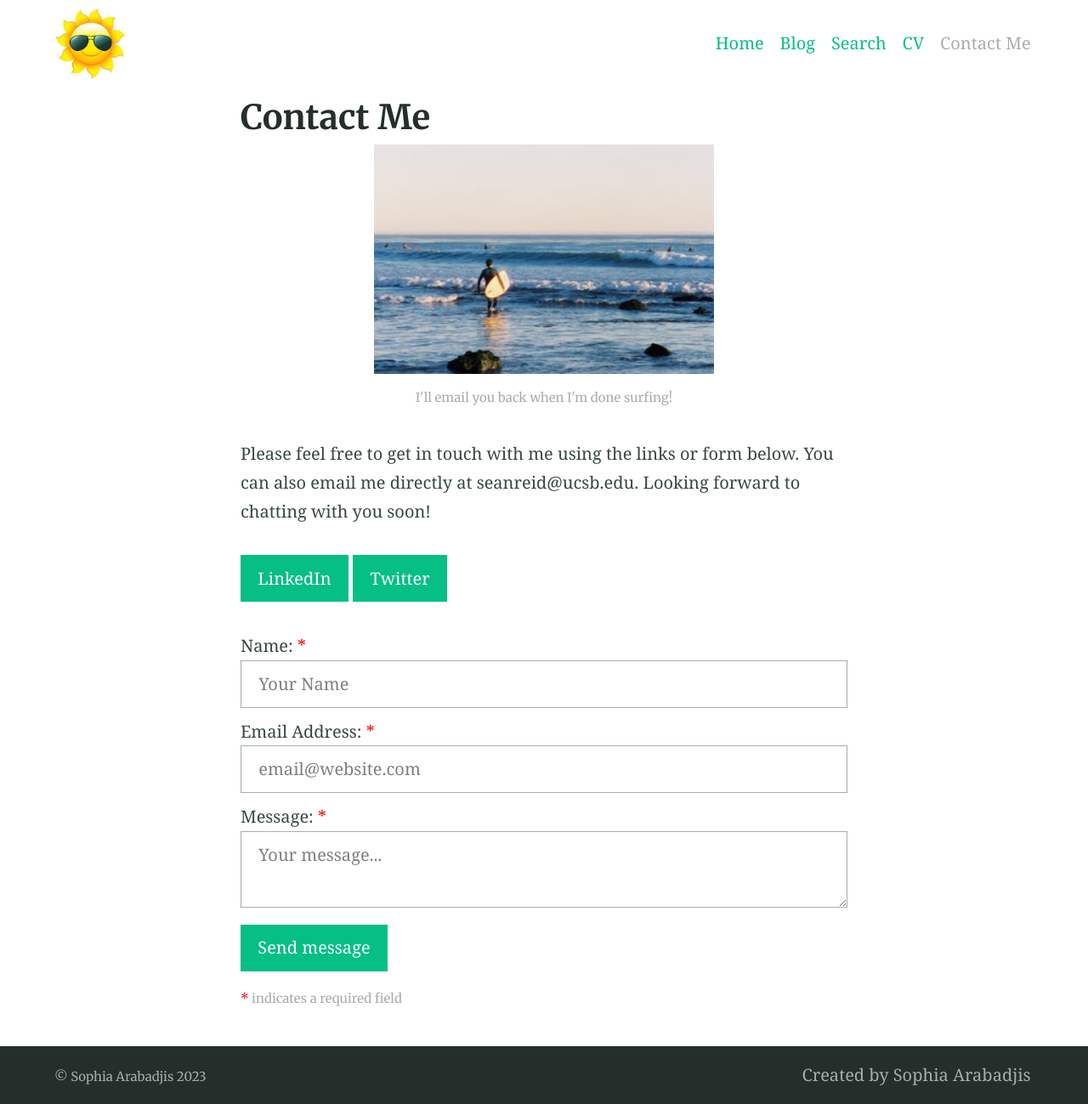
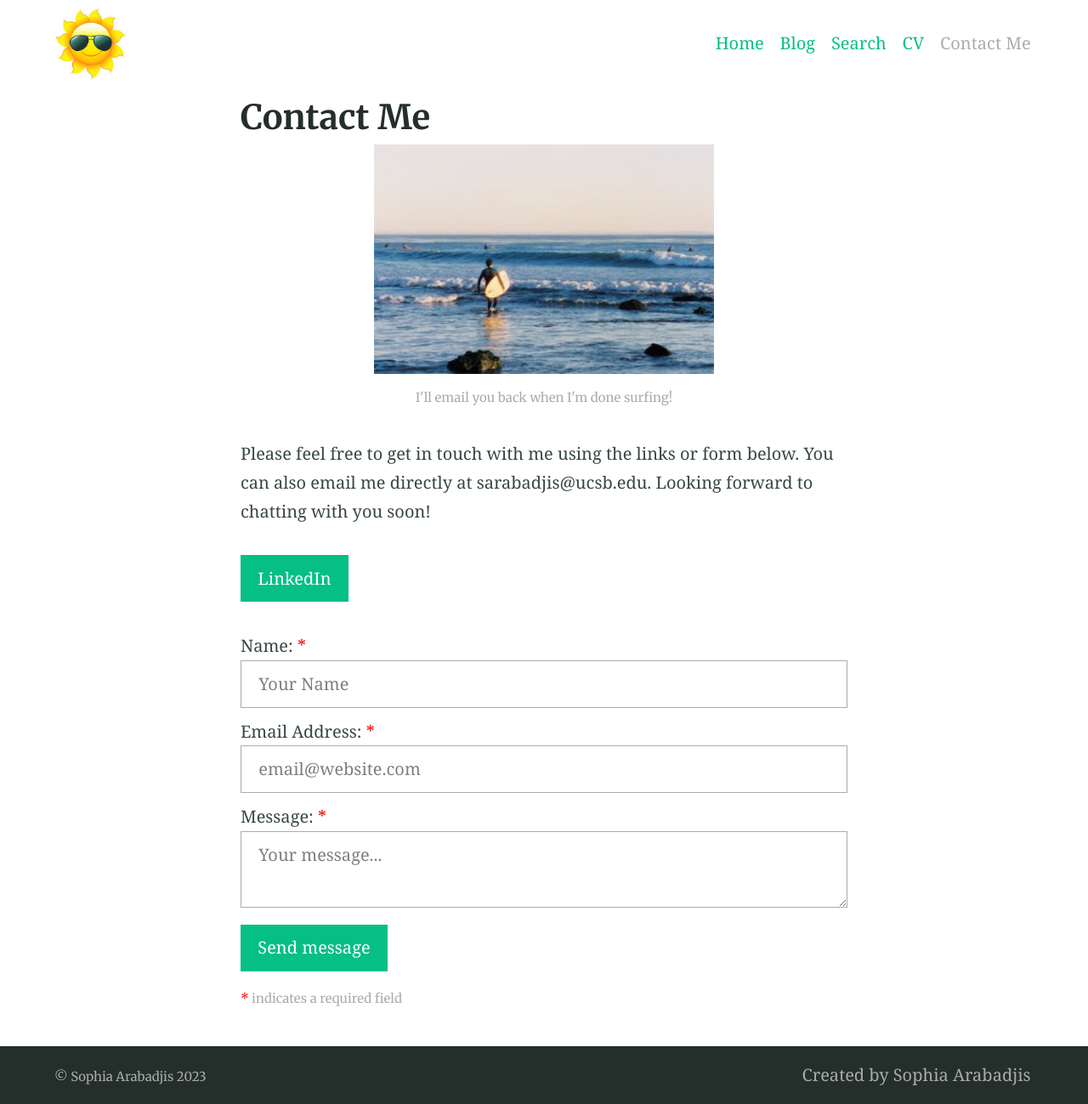
Before and after one commit to sarabadjis/sarabadjis.github.io, a Jekyll site: the page built from contact.md, in a window 1280 px wide. Shown: the whole page at 85% size. Built offline with Jekyll 4.4.1, drawn with Linux system fonts in a browser that asks for light colours.

Commit message:
Change contact

```diff
--- a/contact.md
+++ b/contact.md
@@ -5,8 +5,8 @@ title: Contact Me
 
 {% include figure.html image="/assets/images/surfin.jpg" height="400" width="400" caption="I'll email you back when I'm done surfing!" position="center" %}
 
-Please feel free to get in touch with me using the links or form below. You can also email me directly at seanreid@ucsb.edu. Looking forward to chatting with you soon!
+Please feel free to get in touch with me using the links or form below. You can also email me directly at sarabadjis@ucsb.edu. Looking forward to chatting with you soon!
 
-{% include button.html text="LinkedIn" link="https://www.linkedin.com/in/sean-reid-a6a497a0/" %} {% include button.html text="Twitter" link="https://twitter.com/sean_reid" %}
+{% include button.html text="LinkedIn" link="https://www.linkedin.com/in/sophia-arabadjis/" %}
 
 {% include site-form.html %}
```
